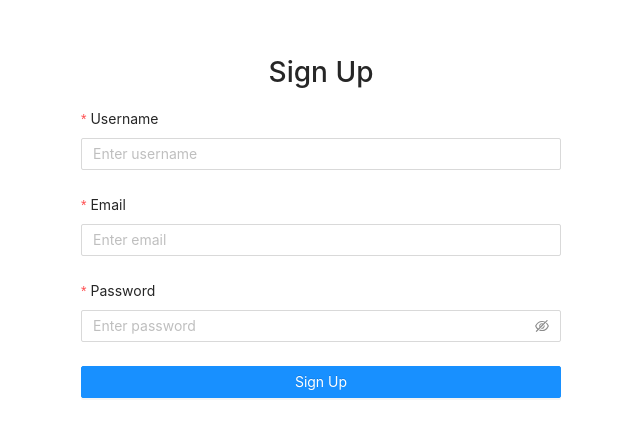
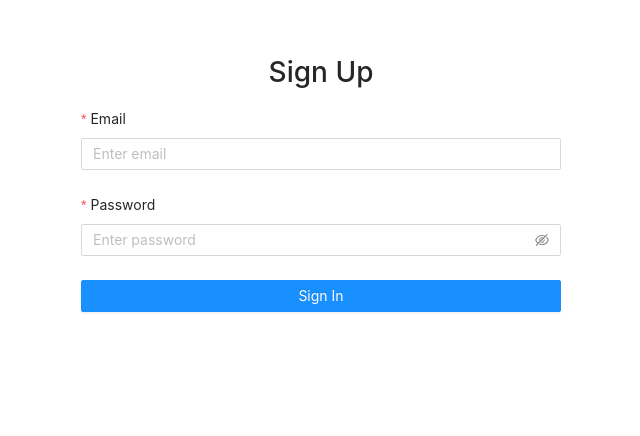
Before and after one commit to ThangNguyenTan1118/tweeter-front-end, a React (Create React App) app: page /signin in a window 1280 px wide. Shown: the part 150-586 px from the top of the page, without its empty margins (329-969 px from the left). Built offline with nearby package versions, Linux system fonts and the light colour scheme.

Commit message:
feat: add login page and home page

```diff
--- a/package.json
+++ b/package.json
@@ -57,6 +57,7 @@
     "@graphql-codegen/introspection": "2.1.0",
     "@graphql-codegen/typescript": "2.4.1",
     "@graphql-codegen/typescript-operations": "2.2.1",
-    "@graphql-codegen/typescript-react-apollo": "3.2.2"
+    "@graphql-codegen/typescript-react-apollo": "3.2.2",
+    "@types/react-router-dom": "^5.3.2"
   }
 }
--- a/src/App.css
+++ b/src/App.css
@@ -5,3 +5,7 @@
   margin-right: auto;
   padding-top: 200px;
 }
+
+.home-page {
+  padding-top: 100px;
+}
--- a/src/App.tsx
+++ b/src/App.tsx
@@ -2,12 +2,21 @@ import React from "react";
 import "./App.css";
 import { AuthProvider } from "./context/auth";
 import { SignUp } from "./pages/SignUp";
+import { SignIn } from "./pages/SignIn";
+import { BrowserRouter as Router, Route, Switch } from "react-router-dom";
+import { Home } from "./pages/Home";
 
 function App() {
   return (
     <div className="App">
       <AuthProvider>
-        <SignUp />
+        <Router>
+          <Switch>
+            <Route path="/" exact component={Home} />
+            <Route path="/signup" component={SignUp} />
+            <Route path="/signin" component={SignIn} />
+          </Switch>
+        </Router>
       </AuthProvider>
     </div>
   );
--- a/src/generated/graphql.tsx
+++ b/src/generated/graphql.tsx
@@ -152,6 +152,14 @@ export type Vote = {
   user?: Maybe<User>;
 };
 
+export type SignInMutationVariables = Exact<{
+  password: Scalars['String'];
+  email: Scalars['String'];
+}>;
+
+
+export type SignInMutation = { __typename?: 'Mutation', signin: { __typename?: 'AuthUser', token: string, user: { __typename?: 'User', id: number, username: string, email: string, createdAt: string, updatedAt: string } } };
+
 export type SignUpMutationVariables = Exact<{
   input: UsernamePasswordInput;
 }>;
@@ -165,6 +173,47 @@ export type GetPostsQueryVariables = Exact<{ [key: string]: never; }>;
 export type GetPostsQuery = { __typename?: 'Query', posts: Array<{ __typename?: 'Post', id: number, title: string, imageURL: string, postText: string, createdAt: string, updatedAt: string, user: { __typename?: 'User', id: number, username: string, email: string, updatedAt: string, createdAt: string } }> };
 
 
+export const SignInDocument = gql`
+    mutation SignIn($password: String!, $email: String!) {
+  signin(password: $password, email: $email) {
+    user {
+      id
+      username
+      email
+      createdAt
+      updatedAt
+    }
+    token
+  }
+}
+    `;
+export type SignInMutationFn = Apollo.MutationFunction<SignInMutation, SignInMutationVariables>;
+
+/**
+ * __useSignInMutation__
+ *
+ * To run a mutation, you first call `useSignInMutation` within a React component and pass it any options that fit your needs.
+ * When your component renders, `useSignInMutation` returns a tuple that includes:
+ * - A mutate function that you can call at any time to execute the mutation
+ * - An object with fields that represent the current status of the mutation's execution
+ *
+ * @param baseOptions options that will be passed into the mutation, supported options are listed on: https://www.apollographql.com/docs/react/api/react-hooks/#options-2;
+ *
+ * @example
+ * const [signInMutation, { data, loading, error }] = useSignInMutation({
+ *   variables: {
+ *      password: // value for 'password'
+ *      email: // value for 'email'
+ *   },
+ * });
+ */
+export function useSignInMutation(baseOptions?: Apollo.MutationHookOptions<SignInMutation, SignInMutationVariables>) {
+        const options = {...defaultOptions, ...baseOptions}
+        return Apollo.useMutation<SignInMutation, SignInMutationVariables>(SignInDocument, options);
+      }
+export type SignInMutationHookResult = ReturnType<typeof useSignInMutation>;
+export type SignInMutationResult = Apollo.MutationResult<SignInMutation>;
+export type SignInMutationOptions = Apollo.BaseMutationOptions<SignInMutation, SignInMutationVariables>;
 export const SignUpDocument = gql`
     mutation SignUp($input: UsernamePasswordInput!) {
   signup(input: $input) {
--- /dev/null
+++ b/src/pages/Home/Home.tsx
@@ -0,0 +1,54 @@
+import { Card, Skeleton, Space } from "antd";
+import Meta from "antd/lib/card/Meta";
+import React from "react";
+import { Link } from "react-router-dom";
+import { useGetPostsQuery } from "../../generated/graphql";
+
+const Home: React.FC = () => {
+  const { loading, error, data } = useGetPostsQuery();
+
+  if (loading) {
+    return (
+      <div>
+        <Skeleton active />
+        <Skeleton active />
+        <Skeleton active />
+      </div>
+    );
+  }
+
+  if (error) {
+    return (
+      <div>
+        <h1>{error}</h1>
+      </div>
+    );
+  }
+
+  return (
+    <div className="home-page">
+      <div className="container">
+        <Space direction="vertical" size="large">
+          {data?.posts.map((post) => {
+            return (
+              <Link key={post.id} to={`/posts/details/${post.id}`}>
+                <Card
+                  hoverable
+                  style={{ width: "100%" }}
+                  cover={<img alt={post.title} src={post.imageURL} />}
+                >
+                  <Meta
+                    title={`${post.title} created by ${post.user.username}`}
+                    description={post.postText}
+                  />
+                </Card>
+              </Link>
+            );
+          })}
+        </Space>
+      </div>
+    </div>
+  );
+};
+
+export default Home;
--- /dev/null
+++ b/src/pages/Home/index.tsx
@@ -0,0 +1 @@
+export { default as Home } from "./Home";
--- /dev/null
+++ b/src/pages/SignIn/SignIn.tsx
@@ -0,0 +1,77 @@
+import React, { useContext, useState } from "react";
+import { Form, Input, Button } from "antd";
+import { useSignInMutation } from "../../generated/graphql";
+import { AuthContext } from "../../context/auth";
+
+const SignIn: React.FC = () => {
+  const [errors, setErrors] = useState<any>([]);
+  const context = useContext(AuthContext);
+
+  const [signin] = useSignInMutation({
+    onError(err) {
+      setErrors(err.graphQLErrors[0].extensions.errors);
+    },
+    onCompleted(data) {
+      context.login(data.signin);
+    },
+  });
+
+  const onFinish = (values: any) => {
+    const { email, password } = values;
+
+    setErrors([]);
+    signin({
+      variables: {
+        email,
+        password,
+      },
+    });
+  };
+
+  return (
+    <div className="auth-page">
+      <div className="container">
+        <h1 className="text-center">Sign Up</h1>
+        <Form
+          name="basic"
+          initialValues={{}}
+          onFinish={onFinish}
+          autoComplete="off"
+          layout="vertical"
+        >
+          <Form.Item
+            label="Email"
+            name="email"
+            rules={[
+              {
+                required: true,
+                message: "Please input your email!",
+                type: "email",
+              },
+            ]}
+            validateStatus={errors["email"] ? "error" : ""}
+            help={errors["email"] ? errors["email"] : ""}
+          >
+            <Input placeholder="Enter email" />
+          </Form.Item>
+
+          <Form.Item
+            label="Password"
+            name="password"
+            rules={[{ required: true, message: "Please input your password!" }]}
+          >
+            <Input.Password placeholder="Enter password" />
+          </Form.Item>
+
+          <Form.Item>
+            <Button type="primary" htmlType="submit" block>
+              Sign In
+            </Button>
+          </Form.Item>
+        </Form>
+      </div>
+    </div>
+  );
+};
+
+export default SignIn;
--- /dev/null
+++ b/src/pages/SignIn/index.tsx
@@ -0,0 +1 @@
+export { default as SignIn } from "./SignIn";
```
Also changed, not shown: src/graphql/mutation/signin.graphql (added, +12 -0 lines), tsconfig.json (+2 -8 lines), 1 other file (tests, documents, lock files or other folders).
